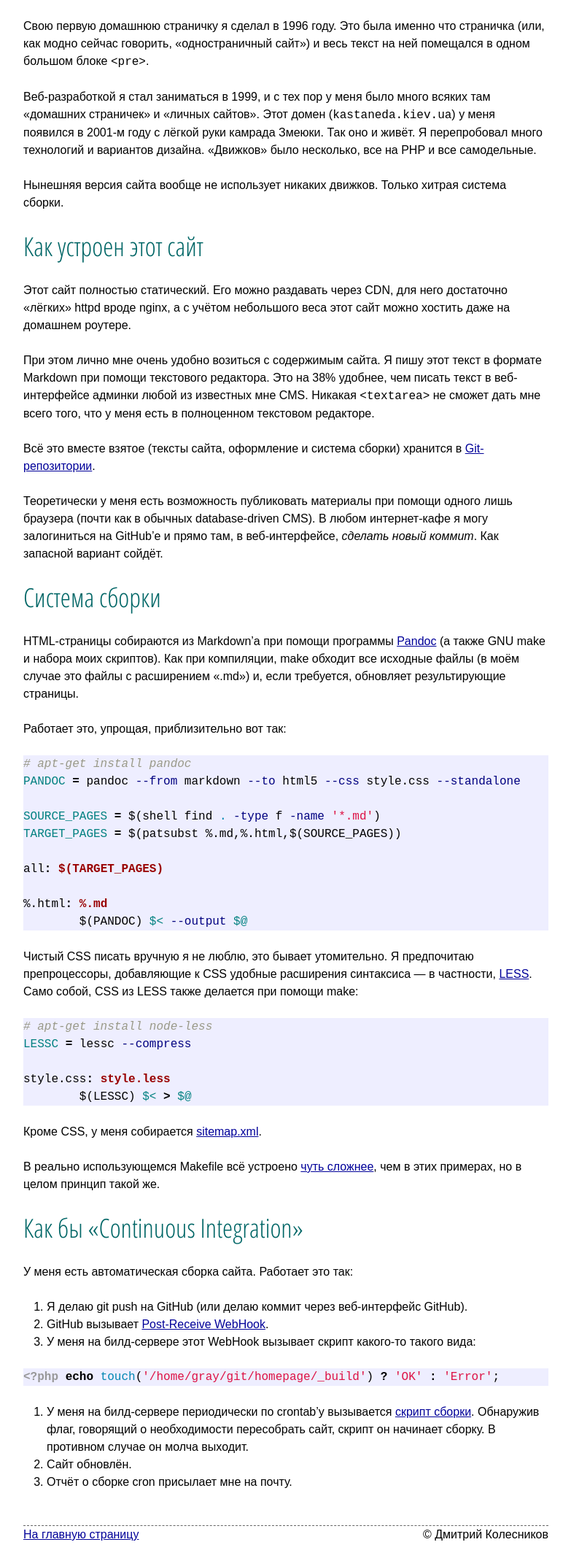
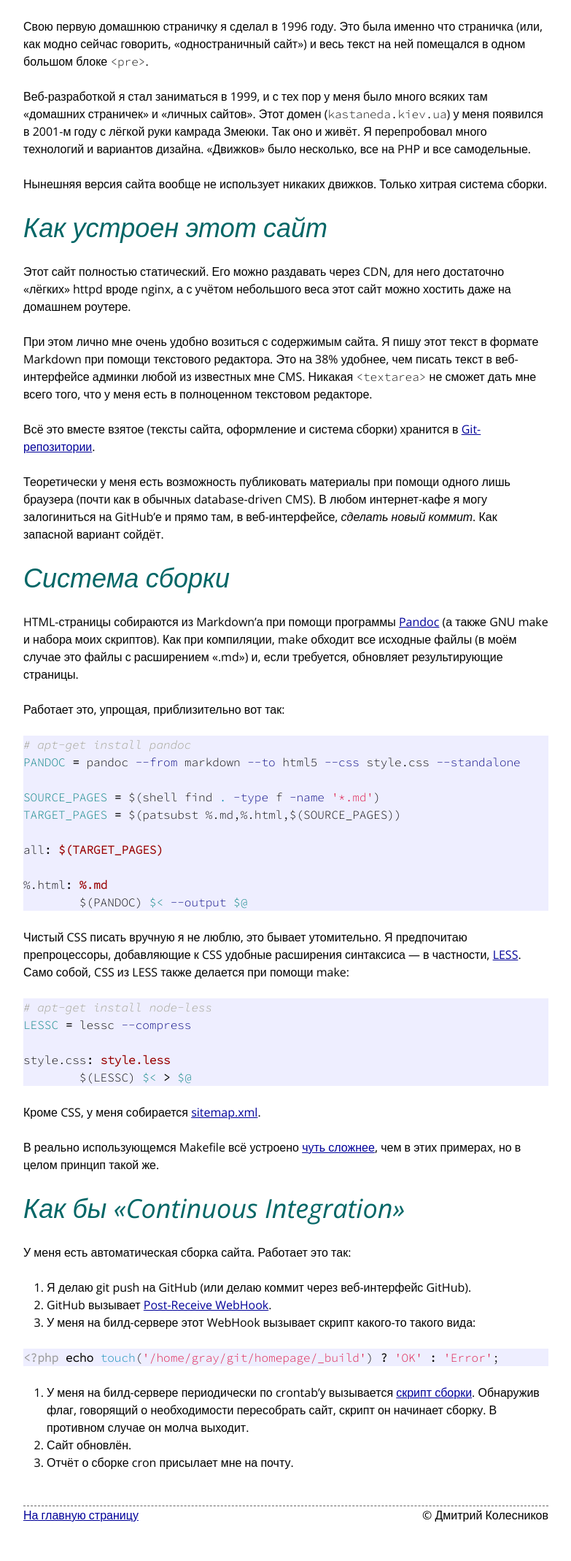
Before and after one commit to kastaneda/kastaneda.kiev.ua, a Jekyll site: the page built from webdev/this.md, in a window 1280 px wide. Shown: the whole page at 73% size, without its empty margins (248-1031 px from the left). Built offline with Jekyll 4.4.1, drawn with Linux system fonts in a browser that asks for light colours; some web fonts are replaced; after the commit the page ends 2112 px from its top, so only the background shows below that.

Commit message:
Поиграюсь-ка я со шрифтами

```diff
--- a/_layouts/page.html
+++ b/_layouts/page.html
@@ -12,7 +12,7 @@
 {% endif %}
     <meta name="viewport" content="width=device-width, initial-scale=1">
     <link rel="stylesheet" href="{{ '/style/main.css' | prepend: site.baseurl }}">
-    <link rel="stylesheet" href="http://fonts.googleapis.com/css?family=PT+Mono|Open+Sans+Condensed:300&subset=latin,cyrillic">
+    <link rel="stylesheet" href="https://fonts.googleapis.com/css?family=Open+Sans:300,300i|Source+Code+Pro:300,300i&display=swap&subset=cyrillic">
     <script src="{{ '/style/main.js' | prepend: site.baseurl }}"></script>
   </head>
   <body>
--- a/_sass/fonts.sass
+++ b/_sass/fonts.sass
@@ -1,11 +1,12 @@
 body
-  font-family: 'Liberation Sans', 'Droid Sans', 'Ubuntu', 'Verdana', 'Helvetica Neue', 'Helvetica', 'Arial', sans-serif
-  font-weight: 400
+  font-family: 'Open Sans', sans-serif
+  font-weight: 300
 
 h1, h2, h3
-  font-family: 'Open Sans Condensed', 'Arial Narrow', sans-serif
+  font-family: 'Open Sans', sans-serif
+  font-style: italic
   font-weight: 300
 
 pre, code, tt
-  font-family: 'PT Mono', monospace
-  font-weight: 400
+  font-family: 'Source Code Pro', monospace
+  font-weight: 300
```
